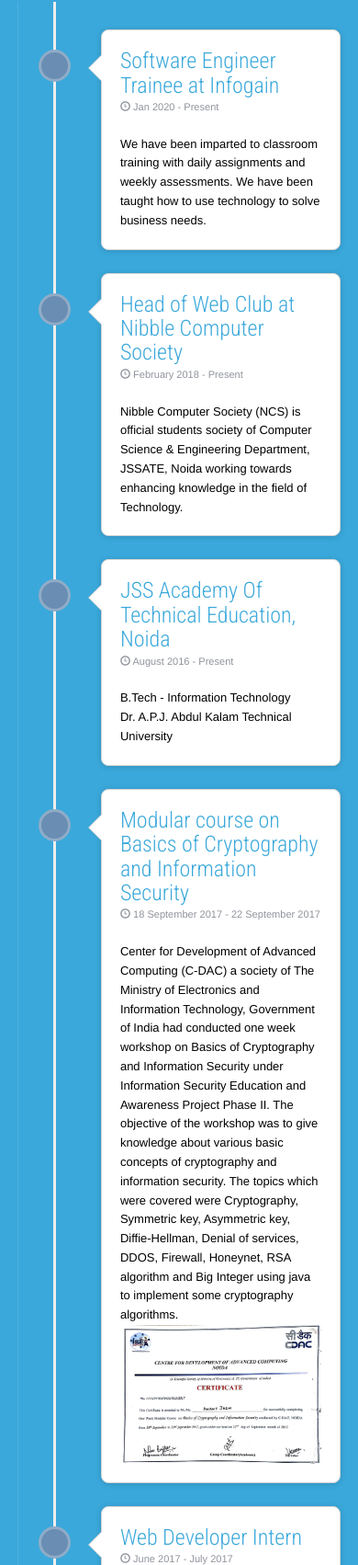
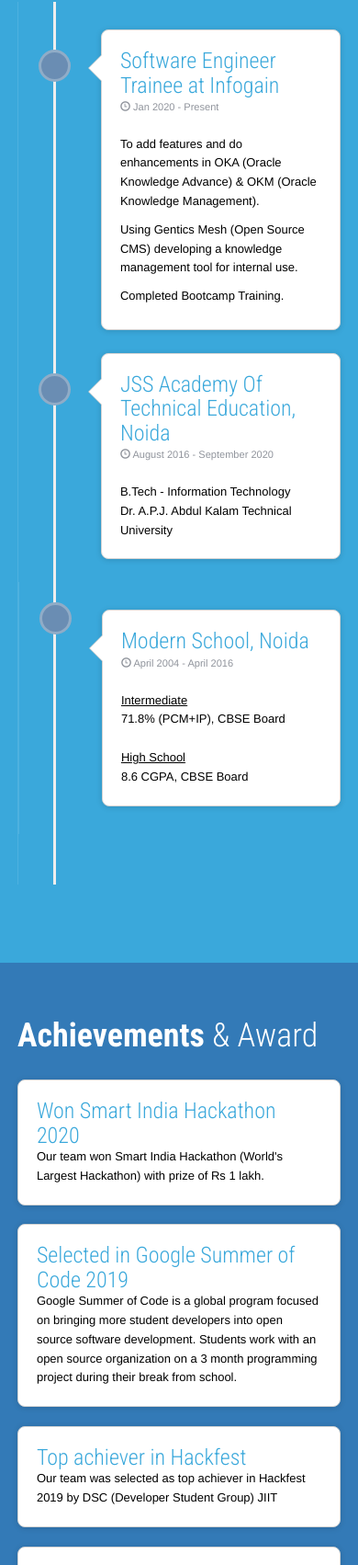
Before and after one commit to anantjain6/anantjain6.github.io, a plain HTML site: page index.html in a window 390 px wide. Shown: the part 1818-3520 px from the top of the page at 92% size. Drawn offline with Linux system fonts and the light colour scheme; some packages are replaced by stand-ins of ours.

Commit message:
Updated details

```diff
--- a/index.html
+++ b/index.html
@@ -18,10 +18,6 @@
   <meta property="og:url" content="https://anantjain.me"/>
   <meta property="og:description" content="Myself Anant Jain, I am Web Developer and IT Engineer. My passion is coding and developing new stuff, also i love to learn new programing languages."/>
   <meta property="og:image" content="https://anantjain.me/assets/img/photos/preview.jpg"/>
-  <!-- Google+ / Schema.org -->
-  <meta itemprop="name" content="Anant Jain - IT Engineer & Web Developer"/>
-  <meta itemprop="description" content="Myself Anant Jain, I am Web Developer and IT Engineer. My passion is coding and developing new stuff, also i love to learn new programing languages."/>
-  <meta itemprop="image" content="https://anantjain.me/assets/img/photos/preview.jpg"/>
   <!-- Twitter Cards -->
   <meta name="twitter:title" content="Anant Jain - IT Engineer & Web Developer"/>
   <meta name="twitter:url" content="https://anantjain.me"/>
@@ -261,7 +257,9 @@
                       <p><small class="text-muted"><i class="glyphicon glyphicon-time"></i> Jan 2020 - Present</small></p>
                     </div>
                     <div class="tl-body">
-                      <p>We have been imparted to classroom training with daily assignments and weekly assessments. We have been taught how to use technology to solve business needs.</p>
+                      <p style="padding-bottom: 5px">To add features and do enhancements in OKA (Oracle Knowledge Advance) & OKM (Oracle Knowledge Management).</p>
+                      <p style="padding-bottom: 5px">Using Gentics Mesh (Open Source CMS) developing a knowledge management tool for internal use.</p>
+                      <p style="padding-bottom: 5px">Completed Bootcamp Training.</p>
                     </div>
                   </div>
                 </li>
@@ -270,21 +268,8 @@
                   <div class="tl-circ"></div>
                   <div class="timeline-panel">
                     <div class="tl-heading">
-                      <h4>Head of Web Club at Nibble Computer Society</h4>
-                      <p><small class="text-muted"><i class="glyphicon glyphicon-time"></i> February 2018 - Present</small></p>
-                    </div>
-                    <div class="tl-body">
-                      <p>Nibble Computer Society (NCS) is official students society of Computer Science & Engineering Department, JSSATE, Noida working towards enhancing knowledge in the field of Technology.</p>
-                    </div>
-                  </div>
-                </li>
-
-                <li>
-                  <div class="tl-circ"></div>
-                  <div class="timeline-panel">
-                    <div class="tl-heading">
                       <h4>JSS Academy Of Technical Education, Noida</h4>
-                      <p><small class="text-muted"><i class="glyphicon glyphicon-time"></i> August 2016 - Present</small></p>
+                      <p><small class="text-muted"><i class="glyphicon glyphicon-time"></i> August 2016 - September 2020</small></p>
                     </div>
                     <div class="tl-body">
                       <p>B.Tech - Information Technology<br>Dr. A.P.J. Abdul Kalam Technical University</p>
@@ -292,36 +277,7 @@
                   </div>
                 </li>
 
-                <li class="timeline-inverted">
-                  <div class="tl-circ"></div>
-                  <div class="timeline-panel">
-                    <div class="tl-heading">
-                      <h4>Modular course on Basics of Cryptography and Information Security</h4>
-                      <p><small class="text-muted"><i class="glyphicon glyphicon-time"></i> 18 September 2017 - 22 September 2017</small></p>
-                    </div>
-                    <div class="tl-body">
-                      <p>Center for Development of Advanced Computing (C-DAC) a society of The Ministry of Electronics and Information Technology, Government of India had conducted one week workshop on Basics of Cryptography and Information Security under Information Security Education and Awareness Project Phase II. The objective of the workshop was to give knowledge about various basic concepts of cryptography and information security. The topics which were covered were Cryptography, Symmetric key, Asymmetric key, Diffie-Hellman, Denial of services, DDOS, Firewall, Honeynet, RSA algorithm and Big Integer using java to implement some cryptography algorithms.
-                        <br><img class="lorem pixel" src="img/cdac.jpg"></p>
-                      </div>
-                    </div>
-                  </li>
-
-                  <li>
-                    <div class="tl-circ"></div>
-                    <div class="timeline-panel">
-                      <div class="tl-heading">
-                        <h4>Web Developer Intern</h4>
-                        <p><small class="text-muted"><i class="glyphicon glyphicon-time"></i> June 2017 - July 2017</small></p>
-                      </div>
-                      <div class="tl-body">
-                        <p>Mr. Hot Foods is FoodTech startup founded by IITians. At Mr Hot, my role is to develop both front-end and back-end web applications.</p>
-
-                        <p><img class="lorem pixel" src="img/mrhot.jpg"></p>
-                      </div>
-                    </div>
-                  </li>
-
-                  <li class="timeline-inverted">
+                  <li class="timeline">
                     <div class="tl-circ"></div>
                     <div class="timeline-panel">
                       <div class="tl-heading">
@@ -329,7 +285,13 @@
                         <p><small class="text-muted"><i class="glyphicon glyphicon-time"></i> April 2004 - April 2016</small></p>
                       </div>
                       <div class="tl-body">
-                        <p>High School & Intermediate</p>
+                        <p>
+                          <u>Intermediate</u>
+                          <br>71.8% (PCM+IP), CBSE Board
+                          <br><br>
+                          <u>High School</u>
+                          <br>8.6 CGPA, CBSE Board
+                        </p>
                       </div>
                     </div>
                   </li>
@@ -362,13 +324,13 @@
 
                   <h2><strong>Achievements</strong> &amp; Award</h2>
                   <div class="t-panel">
-                    <div class="tl-heading"><h4>Selected in Google Summer of Code 2019</h4></div>
-                    <div class="tl-body"><p>Google Summer of Code is a global program focused on bringing more student developers into open source software development. Students work with an open source organization on a 3 month programming project during their break from school.</p></div>
+                    <div class="tl-heading"><h4>Won Smart India Hackathon 2020</h4></div>
+                    <div class="tl-body"><p>Our team won Smart India Hackathon (World's Largest Hackathon) with prize of Rs 1 lakh.</p></div>
                   </div>
                   <br>
                   <div class="t-panel">
-                    <div class="tl-heading"><h4>Top 4 in Smart India Hackathon 2019</h4></div>
-                    <div class="tl-body"><p>Our team was selected under top 4 in Smart India Hackathon (World's Largest Hackathon)</p></div>
+                    <div class="tl-heading"><h4>Selected in Google Summer of Code 2019</h4></div>
+                    <div class="tl-body"><p>Google Summer of Code is a global program focused on bringing more student developers into open source software development. Students work with an open source organization on a 3 month programming project during their break from school.</p></div>
                   </div>
                   <br>
                   <div class="t-panel">
@@ -395,6 +357,14 @@
               <div class="container container-wide">
 
                   <h2><strong>Certificate</strong> &amp; Honour</h2>
+                <div class="row">
+                  <div class="col-sm-6" style="padding-bottom: 20px"><img src="img/ig_bct.jpeg" width="100%"></div>
+                  <div class="col-sm-6" style="padding-bottom: 20px"><img src="img/ig_agile.jpg" width="100%"></div>
+                </div>
+                <div class="row">
+                  <div class="col-sm-6" style="padding-bottom: 20px"><img src="img/sih.jpg" width="100%"></div>
+                  <div class="col-sm-6" style="padding-bottom: 20px"><img src="img/cdac.jpg" width="100%"></div>
+                </div>
                 <div class="row">
                   <div class="col-sm-4" style="padding-bottom: 20px"><img src="img/7.jpg" width="100%"></div>
                   <div class="col-sm-4" style="padding-bottom: 20px"><img src="img/6.jpg" width="100%"></div>
```
Also changed, not shown: img/ig_agile.jpg (added), img/ig_bct.jpeg (added), img/mrhot.jpg (deleted), img/sih.jpg (added).
